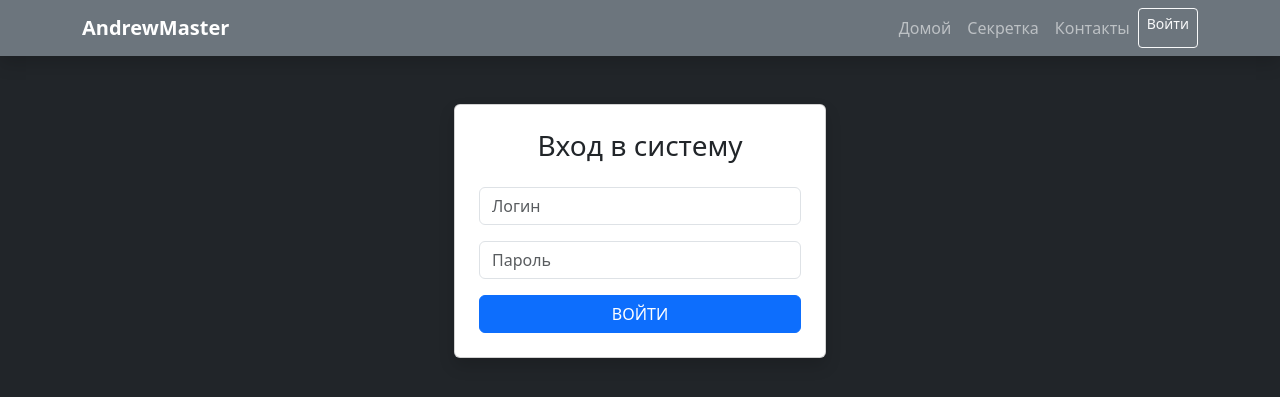
After one commit to AndrewMasterLomaster/-, a Django app: page /login/ in a window 1280 px wide. The commit adds this page. Shown: the top 397 px of the page. Run offline with Django 5.2, Linux system fonts and the light colour scheme; some libraries are stand-ins or nearby versions.

Commit message:
Настроил авторизацию, вход и защиту удаления сообщений

```diff
--- a/mysite/settings.py
+++ b/mysite/settings.py
@@ -120,3 +120,6 @@ STATIC_URL = 'static/'
 STATICFILES_DIRS = [
     BASE_DIR / "static",
 ]
+
+LOGIN_REDIRECT_URL = '/'  # После входа — на главную
+LOGOUT_REDIRECT_URL = '/'  # После выхода — на главную страницу
--- a/mysite/urls.py
+++ b/mysite/urls.py
@@ -1,12 +1,16 @@
 from django.contrib import admin
 from django.urls import path
-from mypage.views import home, secret_rage, contacts, delete_message
-
+from mypage.views import home, secret_page, contacts, delete_message
+from django.contrib.auth import views as auth_views
 
 urlpatterns = [
-    path("admin/", admin.site.urls),
-    path("", home),
-    path("secret/", secret_rage),
-    path("contacts/", contacts),
-    path("delete/<int:msg_id>/", delete_message, name="delete_msg"),
+    path('admin/', admin.site.urls),
+    path('', home),
+    path('secret/', secret_page),
+    path('contacts/', contacts),
+    path('delete/<int:msg_id>/', delete_message, name='delete_msg'),
+
+    # НОВЫЕ ПУТИ:
+    path('login/', auth_views.LoginView.as_view(template_name='login.html'), name='login'),
+    path('logout/', auth_views.LogoutView.as_view(next_page='/'), name='logout'), # Добавил next_page
 ]
--- a/templates/base.html
+++ b/templates/base.html
@@ -19,6 +19,19 @@
                 <a class="nav-link mx-2" href="/">Домой</a>
                 <a class="nav-link mx-2" href="/secret/">Секретка</a>
                 <a class="nav-link mx-2" href="/contacts/">Контакты</a>
+                <!-- Ищи этот кусок в навигации -->
+{% if user.is_authenticated %}
+<span class="text-light me-2">Привет, {{ user.username }}!</span>
+
+<!-- ВМЕСТО ССЫЛКИ ПИШЕМ ЭТО: -->
+<form action="{% url 'logout' %}" method="post" style="display: inline;">
+    {% csrf_token %}
+    <button type="submit" class="btn btn-outline-danger btn-sm">Выйти</button>
+</form>
+{% else %}
+<a href="/login/" class="btn btn-outline-light btn-sm">Войти</a>
+{% endif %}
+
             </div>
         </div>
     </nav>
--- a/templates/contacts.html
+++ b/templates/contacts.html
@@ -39,8 +39,10 @@
             <p class="card-text">{{ m.message }}</p>
 
             <!-- ВОТ ЭТА КНОПКА: -->
+        {% if user.is_authenticated %}
             <a href="/delete/{{ m.id }}/" class="btn btn-danger btn-sm shadow-sm"
                onclick="return confirm('Точно удалить?')">УДАЛИТЬ</a>
+        {% endif %}
         </div>
 
             <div class="col-md-8">
--- /dev/null
+++ b/templates/login.html
@@ -0,0 +1,21 @@
+{% extends 'base.html' %}
+
+{% block content %}
+<div class="container mt-5">
+    <div class="row justify-content-center">
+        <div class="col-md-4 card p-4 shadow">
+            <h3 class="text-center mb-4">Вход в систему</h3>
+            <form method="post">
+                {% csrf_token %}
+                <div class="mb-3">
+                    <input type="text" name="username" class="form-control" placeholder="Логин" required>
+                </div>
+                <div class="mb-3">
+                    <input type="password" name="password" class="form-control" placeholder="Пароль" required>
+                </div>
+                <button type="submit" class="btn btn-primary w-100">ВОЙТИ</button>
+            </form>
+        </div>
+    </div>
+</div>
+{% endblock %}
```
Also changed, not shown: mypage/views.py (+13 -11 lines), db.sqlite3.
